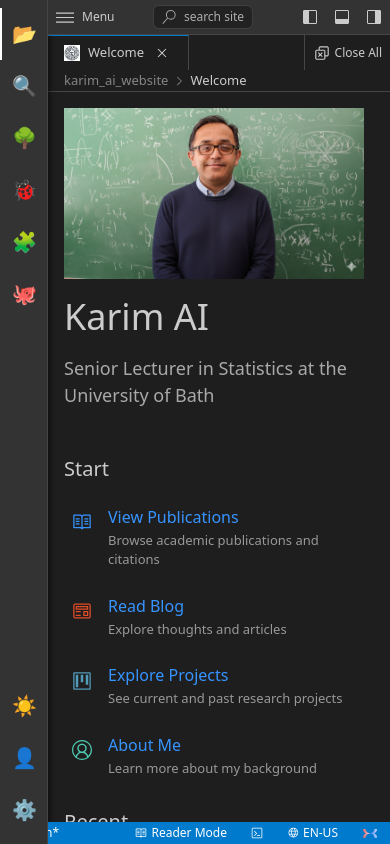
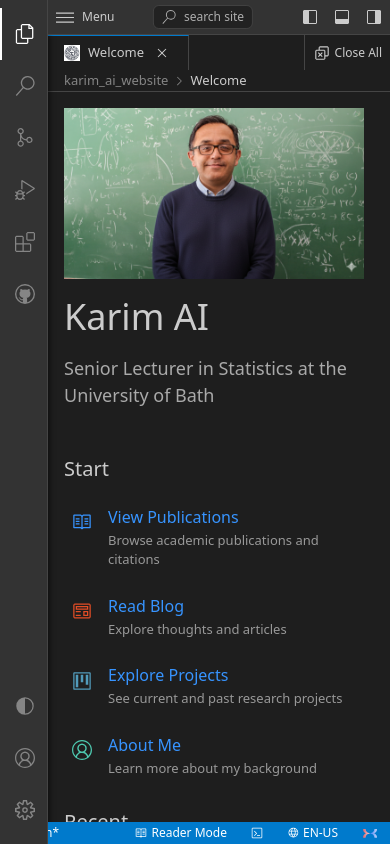
Before and after one commit to kanayai/karim_ai_website, a React (Vite) app: page / in a window 390 px wide. Built offline with nearby package versions, Linux system fonts and the light colour scheme.

Commit message:
Restore VS Code icons, fix dark mode visibility, and fix mobile search zoom

```diff
--- a/src/components/ActivityBar.jsx
+++ b/src/components/ActivityBar.jsx
@@ -1,5 +1,6 @@
 import React, { useState } from 'react';
 import { useTranslation } from 'react-i18next';
+import { VscFiles, VscSearch, VscGitMerge, VscDebugAlt, VscExtensions, VscGithub, VscAccount, VscSettingsGear, VscColorMode } from 'react-icons/vsc';
 
 const ActivityBar = ({ activeView, setActiveView, activeFile, setActiveFile, theme, toggleTheme, onSearchClick }) => {
     const [showAccountsMenu, setShowAccountsMenu] = useState(false);
@@ -21,6 +22,7 @@ const ActivityBar = ({ activeView, setActiveView, activeFile, setActiveFile, the
                 width: '100%',
                 cursor: 'pointer',
                 borderLeft: active ? '2px solid var(--vscode-activity-bar-active-border)' : '2px solid transparent',
+                color: active ? 'var(--vscode-activity-bar-foreground)' : 'var(--vscode-activity-bar-inactive-foreground)',
                 fontSize: '20px',
                 lineHeight: '1'
             }}
@@ -43,33 +45,33 @@ const ActivityBar = ({ activeView, setActiveView, activeFile, setActiveFile, the
             }}>
             <div className="d-flex flex-column gap-0" style={{ width: '100%' }}>
                 <IconWrapper active={activeView === 'explorer'} onClick={() => setActiveView('explorer')} title={t('sidebar.explorer')}>
-                    📂
+                    <VscFiles />
                 </IconWrapper>
                 <IconWrapper onClick={onSearchClick} title="Search">
-                    🔍
+                    <VscSearch />
                 </IconWrapper>
                 <IconWrapper active={activeView === 'git-graph'} onClick={() => setActiveView('git-graph')} title="Git Graph">
-                    🌳
+                    <VscGitMerge />
                 </IconWrapper>
 
                 <IconWrapper active={activeView === 'debug'} onClick={() => setActiveView('debug')} title="Run and Debug">
-                    🐞
+                    <VscDebugAlt />
                 </IconWrapper>
                 <IconWrapper active={activeView === 'extensions'} onClick={() => setActiveView('extensions')} title={t('sidebar.extensions')}>
-                    🧩
+                    <VscExtensions />
                 </IconWrapper>
                 <IconWrapper onClick={() => window.open('https://github.com/kanayai/karim_ai_website', '_blank')} title="GitHub Repository">
-                    🐙
+                    <VscGithub />
                 </IconWrapper>
             </div>
             <div className="d-flex flex-column gap-0 align-items-center" style={{ width: '100%' }}>
                 <IconWrapper onClick={toggleTheme} title="Toggle Theme">
-                    {theme === 'dark' ? '☀️' : '🌙'}
+                    <VscColorMode />
                 </IconWrapper>
 
                 <div style={{ position: 'relative', width: '100%' }}>
                     <IconWrapper onClick={() => setShowAccountsMenu(!showAccountsMenu)} title="Accounts">
-                        👤
+                        <VscAccount />
                     </IconWrapper>
                     {showAccountsMenu && (
                         <div style={{
@@ -112,7 +114,7 @@ const ActivityBar = ({ activeView, setActiveView, activeFile, setActiveFile, the
                         e.stopPropagation();
                         setShowSettingsMenu(prev => !prev);
                     }} title="Settings">
-                        ⚙️
+                        <VscSettingsGear />
                     </IconWrapper>
                     {showSettingsMenu && (
                         <div style={{
--- a/src/components/CommandPalette.jsx
+++ b/src/components/CommandPalette.jsx
@@ -80,7 +80,7 @@ const CommandPalette = ({ isOpen, onClose, onNavigate }) => {
                         <input
                             ref={inputRef}
                             type="text"
-                            className="form-control bg-transparent border-0 text-white shadow-none"
+                            className="form-control bg-transparent border-0 text-white shadow-none command-palette-input"
                             placeholder="search site"
                             value={query}
                             onChange={e => setQuery(e.target.value)}
--- a/src/styles/vscode-theme.css
+++ b/src/styles/vscode-theme.css
@@ -167,4 +167,9 @@ body {
     padding-left: 56px !important;
     /* 48px + 8px padding */
   }
+
+  /* Prevent auto-zoom on mobile inputs */
+  .command-palette-input {
+    font-size: 16px !important;
+  }
 }
```
